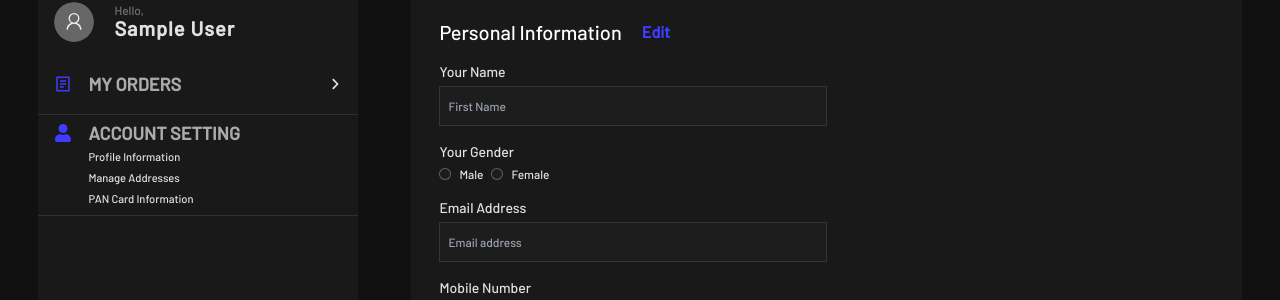
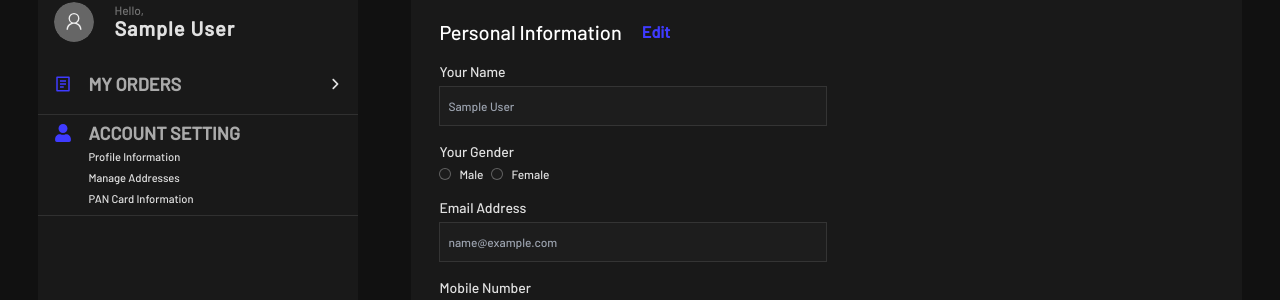
Before and after one commit to pravesh-dev/PeerShop, a React (Vite) app: page /profile in a window 1280 px wide. Shown: the part 216-516 px from the top of the page. Built offline with nearby package versions, Linux system fonts and the light colour scheme; sample sign-in values are in the browser's storage.

Commit message:
shown user data in profile setting

```diff
--- a/src/Components/PersonalInfo.jsx
+++ b/src/Components/PersonalInfo.jsx
@@ -6,6 +6,7 @@ import { setIsAccSetting } from "../Stores/user";
 
 function PersonalInfo() {
   const dispatch = useDispatch();
+  const {name, email, contact} = useSelector(store => store.user);
   const [isEdit, setIsEdit] = useState(false);
 
   const handleBackBtn = () =>{
@@ -28,6 +29,7 @@ function PersonalInfo() {
           className="profile_inputs"
           type="text"
           placeholder="First Name"
+          value={name}
           disabled={!isEdit}
           />
       </div>
@@ -48,6 +50,7 @@ function PersonalInfo() {
         type="email"
         placeholder="Email address"
         disabled={!isEdit}
+        value={email}
       />
       <h3 className="text-sm mb-1 mt-4">Mobile Number</h3>
       <input
@@ -55,6 +58,7 @@ function PersonalInfo() {
         type="number"
         placeholder="Enter mobile number"
         disabled={!isEdit}
+        value={contact}
       />
       <button className={`bg-[#221EFF] text-base px-10 py-2 rounded-sm mt-6 self-end lg:self-start ${isEdit ? "block" : "hidden"}`}>
         SAVE
```
